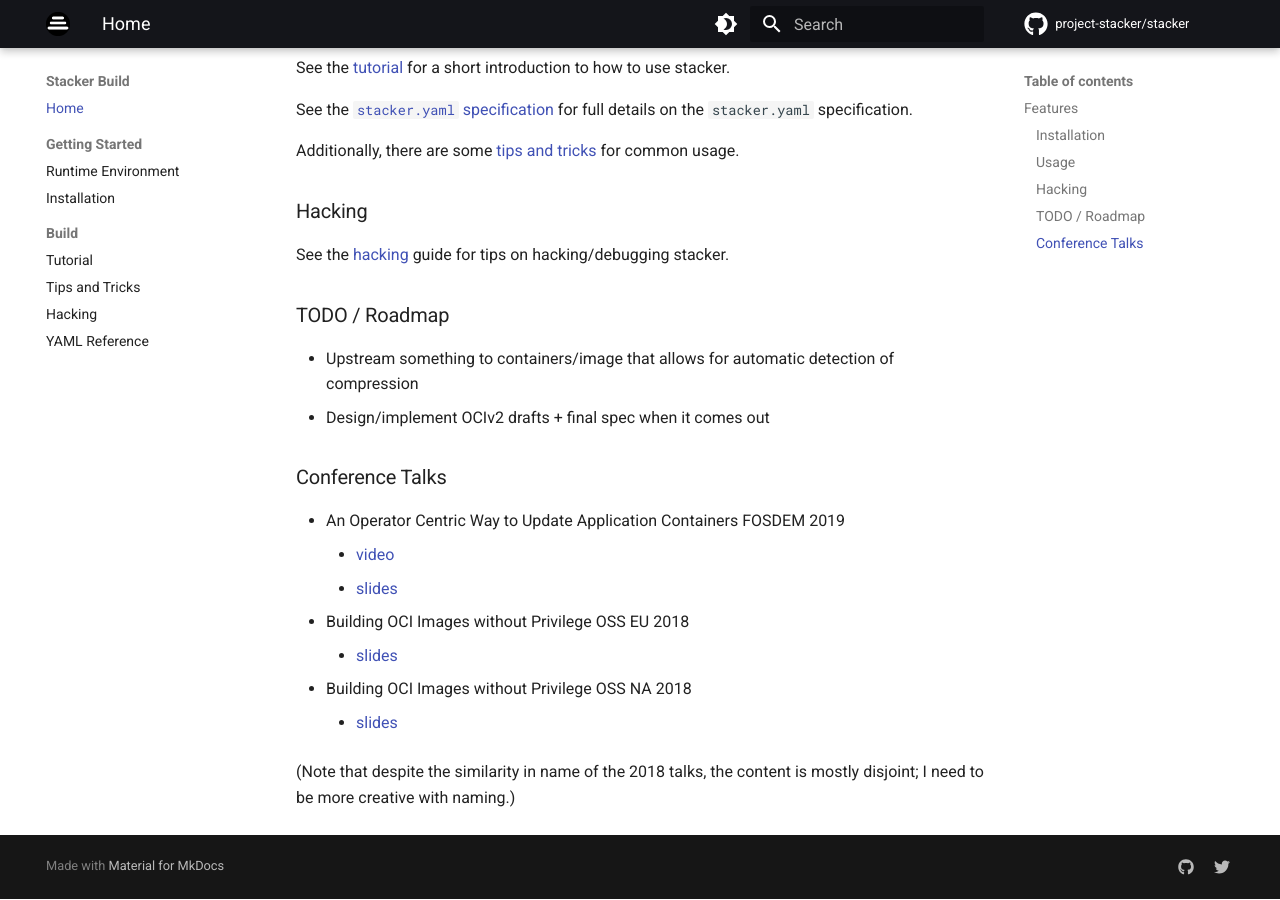
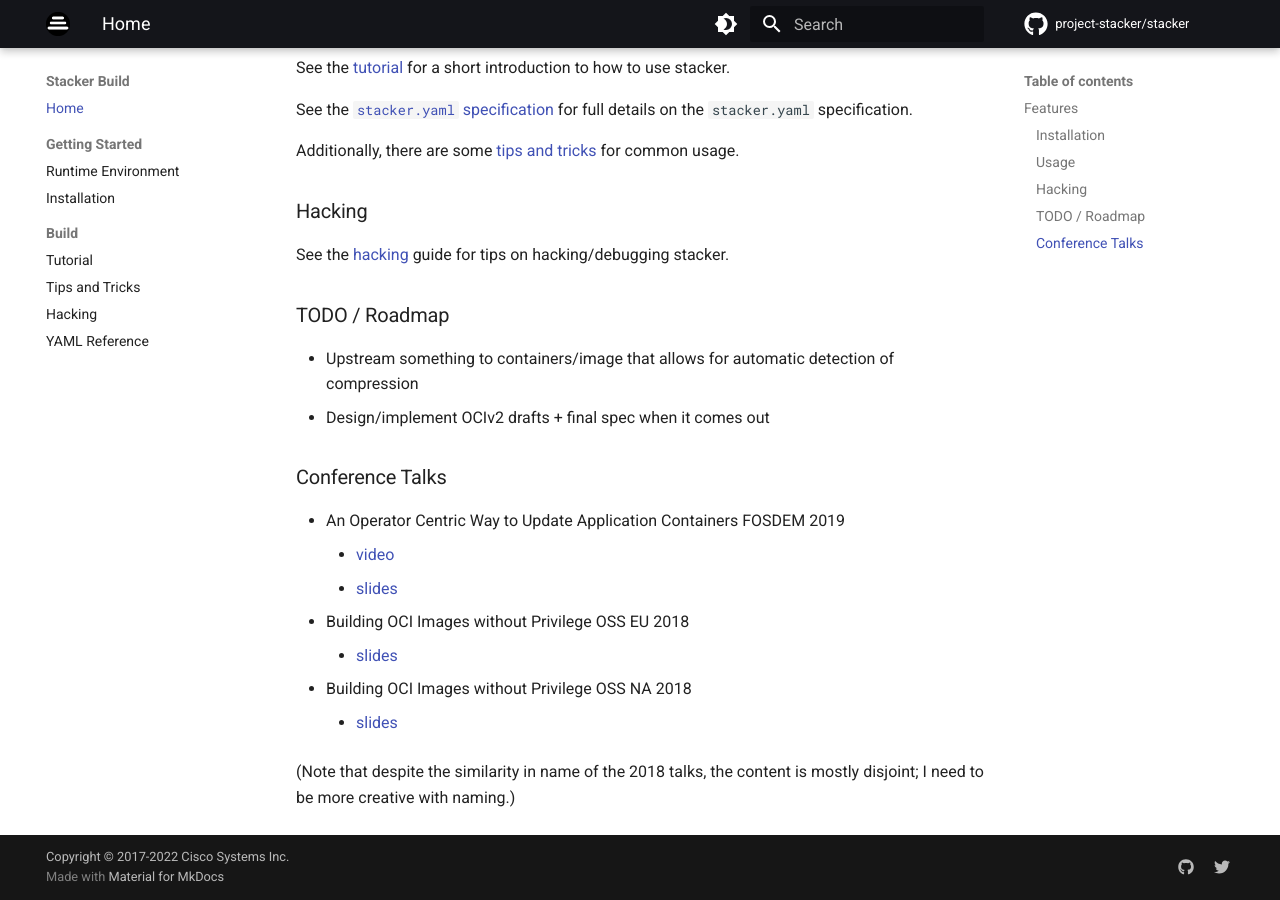
Before and after one commit to rchincha/project-stacker.github.io, an MkDocs documentation site: the page built from docs/index.md, in a window 1280 px wide and 900 px high, scrolled down 549 px. Built offline with MkDocs 1.6.1 and Material for MkDocs 9.7.7, drawn with Linux system fonts in a browser that asks for light colours; comment, search, counter and statistics services are not loaded.

Commit message:
add copyright notice
Signed-off-by: Ravi Chamarthy <ravi@chamarthy.dev>

```diff
--- a/mkdocs.yml
+++ b/mkdocs.yml
@@ -2,6 +2,7 @@ site_name: Stacker Build
 repo_url: https://github.com/project-stacker/stacker
 repo_name: project-stacker/stacker
 edit_uri: ""
+copyright: Copyright &copy; 2017-2022 Cisco Systems Inc.
 theme:
   name: material
   palette:
```
